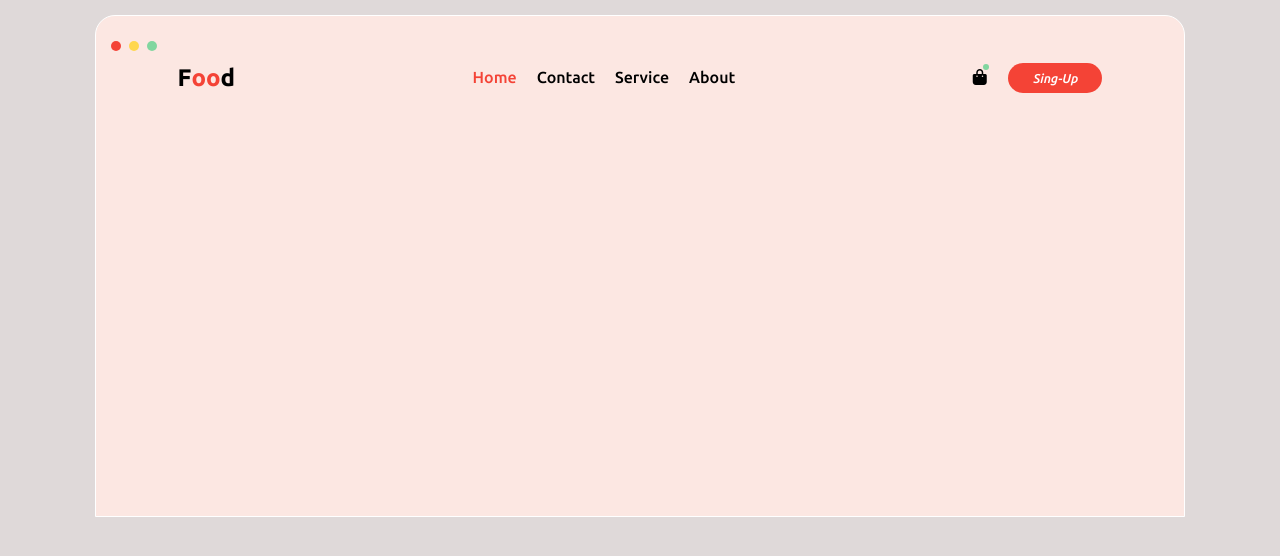
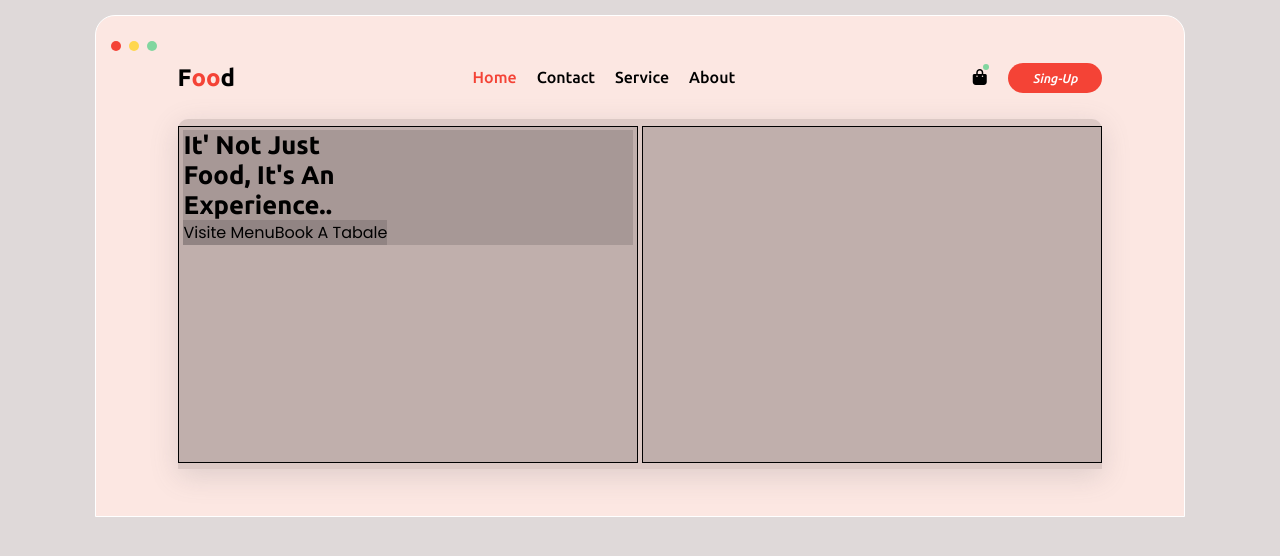
Before and after one commit to xikam01/DomJavascript, a plain HTML site: page FoodSite/Index.html in a window 1280 px wide. Drawn offline with Linux system fonts and the light colour scheme.

Commit message:
Added some News

```diff
--- a/FoodSite/Index.html
+++ b/FoodSite/Index.html
@@ -31,8 +31,16 @@
          </div>
     </div>
     <section>
-
+      <div class="Contect_box">
+        <h1>It' Not Just <br> Food, It's an <br> <span>Experience.. </span></h1>
+        <div class="Butoonts">
+            <a href="#">Visite Menu</a>
+            <a href="#">Book a Tabale</a>
+        </div>
+      </div>
+      <div class="images_box"></div>
     </section>
     </header>
+    <script src="./App.js"></script>
 </body>
 </html>
--- a/FoodSite/Main.css
+++ b/FoodSite/Main.css
@@ -202,3 +202,55 @@ header .Callback
     background: #ffd74d;
     filter: hue-rotate(360deg);
  }
+
+header section
+{
+    width: 85%;
+    height: 350px;
+    margin: auto;
+    box-shadow: rgba(100, 100, 111, 0.2) 0px 7px 29px 0px;
+    border-radius: 10px 10px 0px 0px;
+    background: #00000021;
+    display: flex;
+    align-items: center;
+    gap: .2rem;
+}
+
+header section >.images_box, .Contect_box
+{
+   position: relative;
+   width: 45%;
+   height: 94%;
+   border: 1px solid #000;
+   margin: auto;
+    padding: .2rem .3rem;
+}
+
+header section >.images_box, .Contect_box
+{
+  width: 55%;
+}
+
+.Contect_box >h1
+{
+  font-family: var(--SecondFOnt);
+  font-size: 1.6rem;
+  font-weight: 700;
+  font-style: normal;
+  color:#000000;
+}
+.Contect_box h1 span
+{
+    background: none;
+}
+
+.Contect_box >.Butoonts
+{
+    display: flex;
+    align-items: center;
+}
+.Contect_box >.Butoonts
+{
+    display: flex;
+    align-items: center;
+}
```
